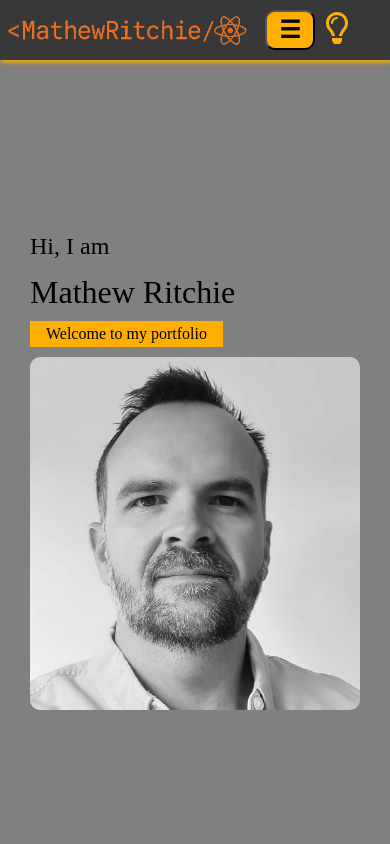
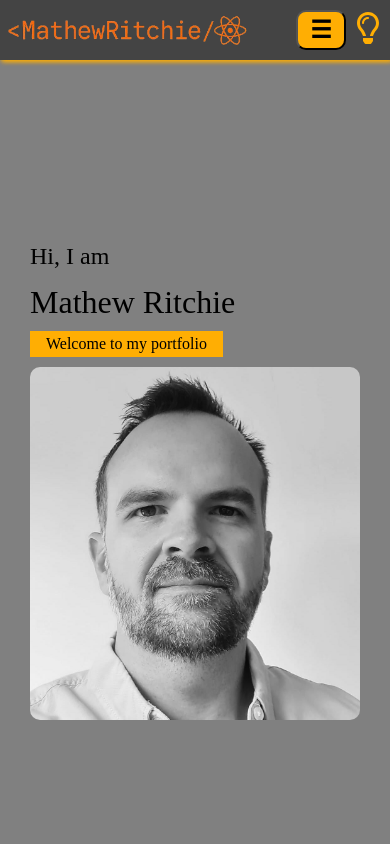
Before and after one commit to Mathew-Ritchie/Mathew_Ritchie_Portfolio_Site, a React (Vite) app: page / in a window 390 px wide. Shown: the top 844 px of the page. Built offline with nearby package versions, Linux system fonts and the light colour scheme.

Commit message:
styling adjustment to header.

```diff
--- a/src/Components/intro.css
+++ b/src/Components/intro.css
@@ -1,6 +1,6 @@
 .spacer {
-  height: 50px;
-  background-color: var(--clr-medium);
+  height: 60px;
+  background-color: var(--clr-dark);
 }
 
 .intro-section {
--- a/src/Components/projects-header.css
+++ b/src/Components/projects-header.css
@@ -56,4 +56,13 @@
     height: 105px;
     box-shadow: 2px 2px 2px var(--clr-light);
   }
+  .toggle-btn {
+    margin: 0;
+  }
 }
+
+@media (max-width: 550px) {
+  .projects-header-img {
+    width: 200px;
+  }
+}
```
